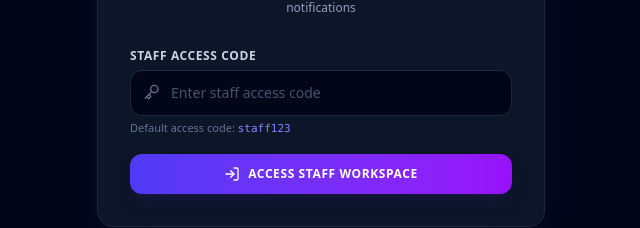
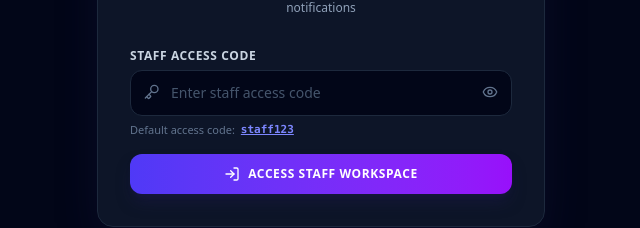
Before and after one commit to nan341/-hospital-resource-optimizer, a React app in the folder frontend/: page /staff/login in a window 1280 px wide. Shown: the part 389-617 px from the top of the page, without its empty margins (319-959 px from the left). Built offline with nearby package versions, Linux system fonts and the light colour scheme; no server answers; the HTML template or start-up script is replaced by a standard one.

Commit message:
fix: add password visibility toggle, whitespace trimming, and autofill helper to login pages

```diff
--- a/frontend/src/pages/AdminLogin.jsx
+++ b/frontend/src/pages/AdminLogin.jsx
@@ -1,10 +1,11 @@
 import React, { useState } from 'react';
 import { useNavigate } from 'react-router-dom';
-import { Shield, Lock, ArrowLeft, AlertTriangle, KeyRound } from 'lucide-react';
+import { Shield, Lock, ArrowLeft, AlertTriangle, KeyRound, Eye, EyeOff } from 'lucide-react';
 import { adminLogin } from '../api';
 
 export default function AdminLogin() {
   const [password, setPassword] = useState('');
+  const [showPassword, setShowPassword] = useState(false);
   const [loading, setLoading] = useState(false);
   const [error, setError] = useState(null);
   const navigate = useNavigate();
@@ -15,13 +16,13 @@ export default function AdminLogin() {
     setError(null);
 
     try {
-      const res = await adminLogin(password);
+      const res = await adminLogin(password.trim());
       if (res.data && res.data.token) {
         sessionStorage.setItem('admin_token', res.data.token);
         navigate('/admin');
       }
     } catch (err) {
-      const detail = err.response?.data?.detail || 'Invalid administrator password. Please try again.';
+      const detail = err.response?.data?.detail || 'Invalid administrator password. Please check your password.';
       setError(detail);
     } finally {
       setLoading(false);
@@ -67,17 +68,33 @@ export default function AdminLogin() {
             </label>
             <div className="relative">
               <input
-                type="password"
+                type={showPassword ? 'text' : 'password'}
                 required
                 placeholder="Enter admin password"
                 value={password}
                 onChange={(e) => setPassword(e.target.value)}
-                className="w-full bg-slate-950 border border-slate-800 rounded-xl px-4 py-3 pl-10 text-sm text-slate-100 placeholder:text-slate-600 focus:outline-none focus:border-cyan-500 transition"
+                className="w-full bg-slate-950 border border-slate-800 rounded-xl px-4 py-3 pl-10 pr-10 text-sm text-slate-100 placeholder:text-slate-600 focus:outline-none focus:border-cyan-500 transition"
               />
               <Lock className="w-4 h-4 text-slate-500 absolute left-3.5 top-3.5" />
+              <button
+                type="button"
+                onClick={() => setShowPassword(!showPassword)}
+                className="absolute right-3.5 top-3.5 text-slate-500 hover:text-slate-300 transition"
+                tabIndex={-1}
+              >
+                {showPassword ? <EyeOff className="w-4 h-4" /> : <Eye className="w-4 h-4" />}
+              </button>
             </div>
-            <p className="text-[11px] text-slate-500 mt-1">
-              Default password: <span className="font-mono text-cyan-400">changeme</span>
+            <p className="text-[11px] text-slate-500 mt-1.5 flex items-center gap-1.5">
+              <span>Default password:</span>
+              <button
+                type="button"
+                onClick={() => setPassword('changeme')}
+                className="font-mono text-cyan-400 hover:text-cyan-300 underline font-semibold transition"
+                title="Click to auto-fill"
+              >
+                changeme
+              </button>
             </p>
           </div>
 
--- a/frontend/src/pages/StaffLogin.jsx
+++ b/frontend/src/pages/StaffLogin.jsx
@@ -1,10 +1,11 @@
 import React, { useState } from 'react';
 import { useNavigate } from 'react-router-dom';
-import { UserCheck, Key, ArrowLeft, AlertTriangle, LogIn } from 'lucide-react';
+import { UserCheck, Key, ArrowLeft, AlertTriangle, LogIn, Eye, EyeOff } from 'lucide-react';
 import { staffLogin } from '../api';
 
 export default function StaffLogin() {
   const [password, setPassword] = useState('');
+  const [showPassword, setShowPassword] = useState(false);
   const [loading, setLoading] = useState(false);
   const [error, setError] = useState(null);
   const navigate = useNavigate();
@@ -15,13 +16,13 @@ export default function StaffLogin() {
     setError(null);
 
     try {
-      const res = await staffLogin(password);
+      const res = await staffLogin(password.trim());
       if (res.data && res.data.token) {
         sessionStorage.setItem('staff_token', res.data.token);
         navigate('/staff');
       }
     } catch (err) {
-      const detail = err.response?.data?.detail || 'Invalid staff access code. Please try again.';
+      const detail = err.response?.data?.detail || 'Invalid staff access code. Please check your access code.';
       setError(detail);
     } finally {
       setLoading(false);
@@ -67,17 +68,33 @@ export default function StaffLogin() {
             </label>
             <div className="relative">
               <input
-                type="password"
+                type={showPassword ? 'text' : 'password'}
                 required
                 placeholder="Enter staff access code"
                 value={password}
                 onChange={(e) => setPassword(e.target.value)}
-                className="w-full bg-slate-950 border border-slate-800 rounded-xl px-4 py-3 pl-10 text-sm text-slate-100 placeholder:text-slate-600 focus:outline-none focus:border-indigo-500 transition"
+                className="w-full bg-slate-950 border border-slate-800 rounded-xl px-4 py-3 pl-10 pr-10 text-sm text-slate-100 placeholder:text-slate-600 focus:outline-none focus:border-indigo-500 transition"
               />
               <Key className="w-4 h-4 text-slate-500 absolute left-3.5 top-3.5" />
+              <button
+                type="button"
+                onClick={() => setShowPassword(!showPassword)}
+                className="absolute right-3.5 top-3.5 text-slate-500 hover:text-slate-300 transition"
+                tabIndex={-1}
+              >
+                {showPassword ? <EyeOff className="w-4 h-4" /> : <Eye className="w-4 h-4" />}
+              </button>
             </div>
-            <p className="text-[11px] text-slate-500 mt-1">
-              Default access code: <span className="font-mono text-indigo-400">staff123</span>
+            <p className="text-[11px] text-slate-500 mt-1.5 flex items-center gap-1.5">
+              <span>Default access code:</span>
+              <button
+                type="button"
+                onClick={() => setPassword('staff123')}
+                className="font-mono text-indigo-400 hover:text-indigo-300 underline font-semibold transition"
+                title="Click to auto-fill"
+              >
+                staff123
+              </button>
             </p>
           </div>
 
```
